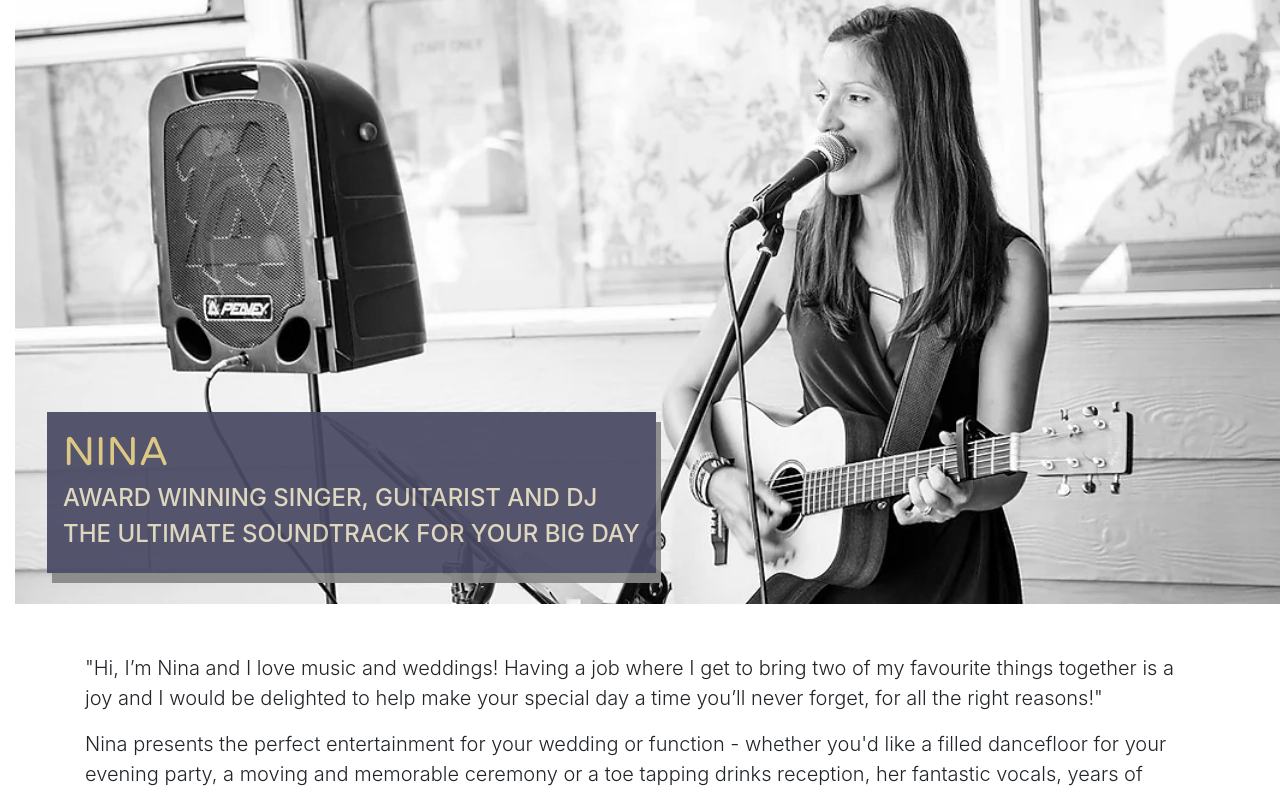
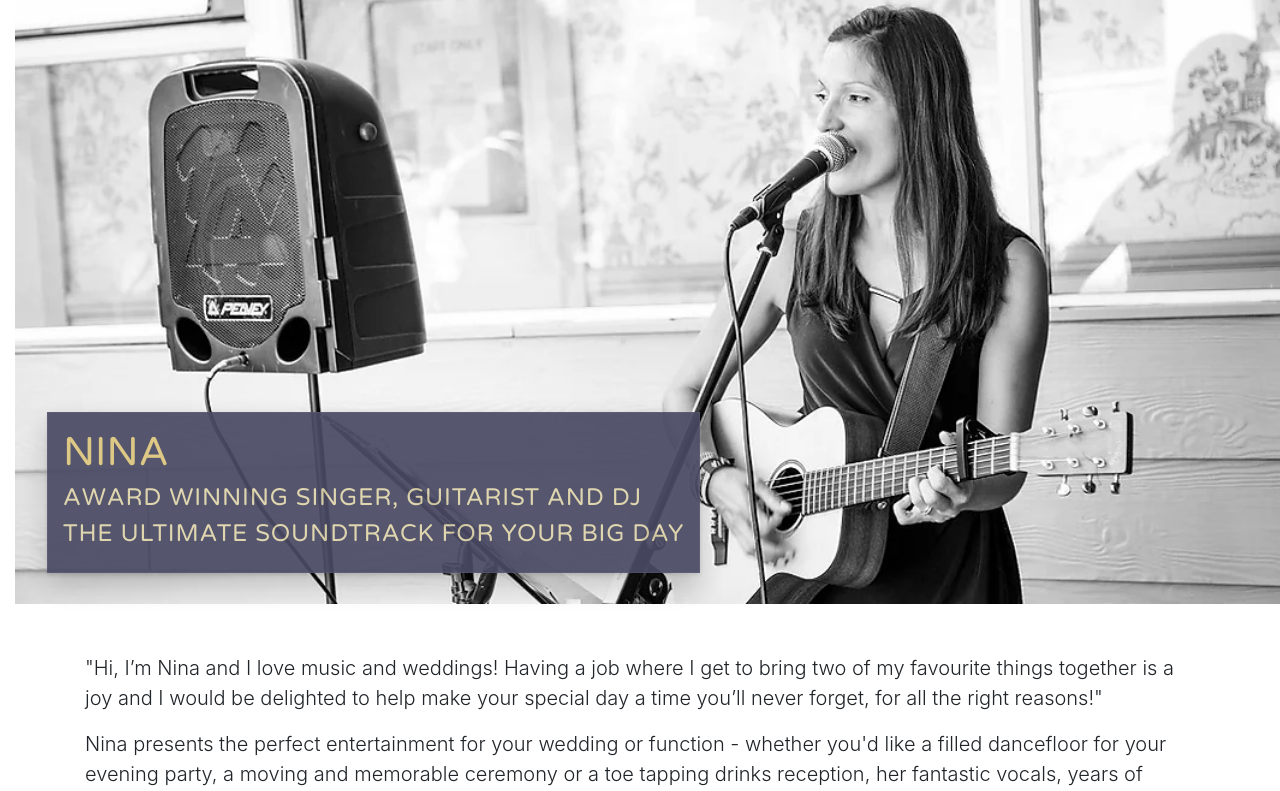
Before and after one commit to BelT26/Nina-Wedding-Singer, a Django app: page / in a window 1280 px wide. Shown: the part 97-888 px from the top of the page. Run offline with Django 3.2, Linux system fonts and the light colour scheme; some libraries are stand-ins or nearby versions.

Commit message:
format heading container

```diff
--- a/static/css/base.css
+++ b/static/css/base.css
@@ -79,7 +79,7 @@ body {
 #main-header-container {
     background-color:  rgb(73, 73, 100);
     color: rgb(220, 198, 125) !important;
-    opacity: 0.93;
+    opacity: 0.92;
     position: relative;
     top: -12rem;
     float:left;
@@ -87,11 +87,13 @@ body {
     margin-bottom: -8rem;
     padding: 1rem;
     z-index: 99;
-    box-shadow: 5px 10px #888888;
+    box-shadow: rgba(0, 0, 0, 0.2) 0px 12px 28px 0px, rgba(0, 0, 0, 0.1) 0px 2px 4px 0px, rgba(255, 255, 255, 0.05) 0px 0px 0px 1px inset;
 }
 
 #main-header-container h4 {
-    color: rgb(222, 214, 188)
+    color: rgb(222, 212, 170);
+    font-family: 'Varela Round', sans-serif;
+    letter-spacing: 0.05rem;
 }
 
 
```
